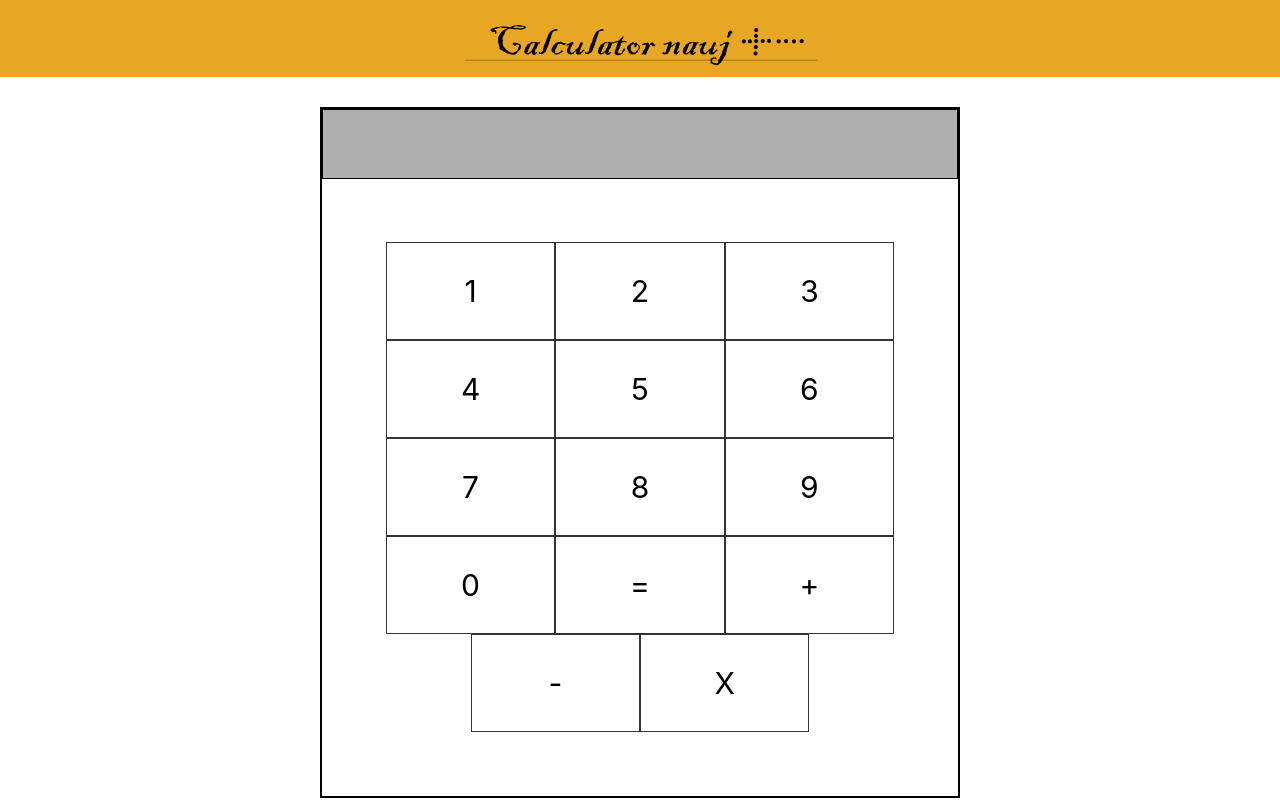
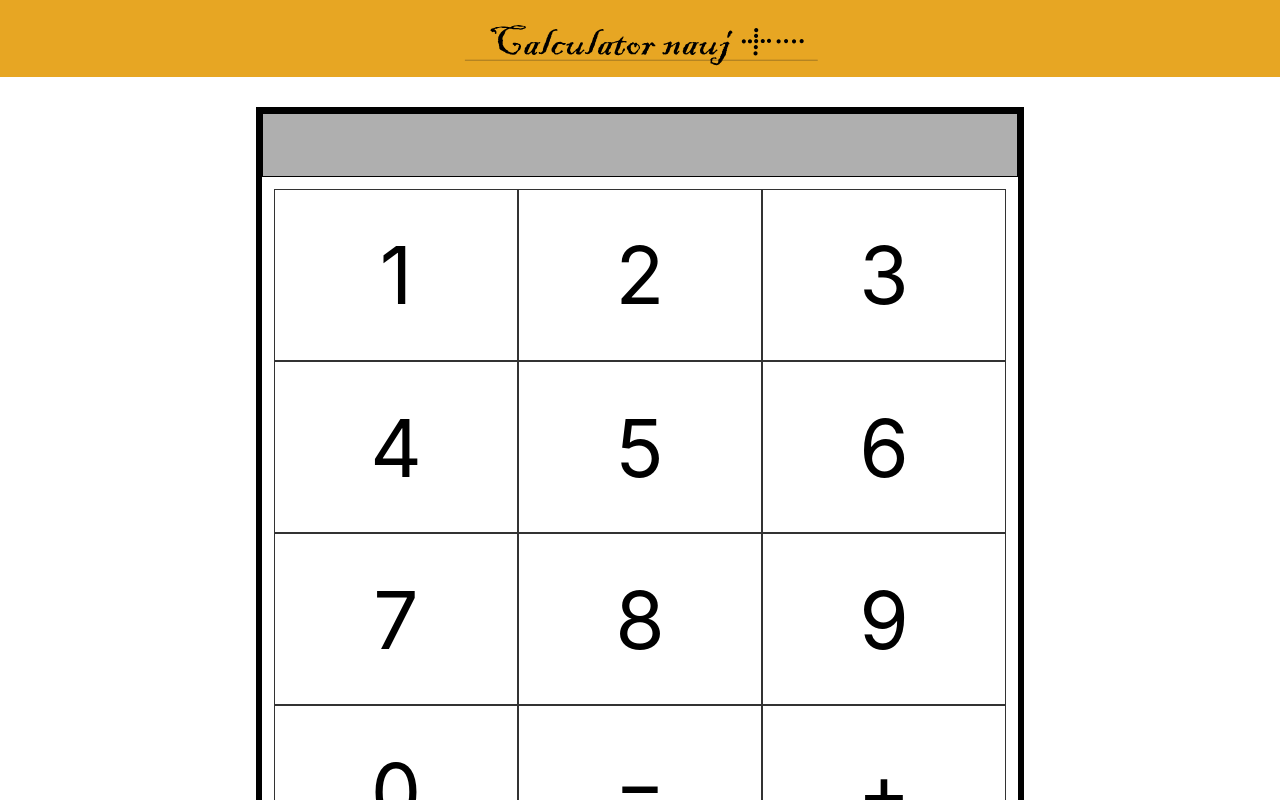
Before and after one commit to juanpabloct/Calculator-react, a React (Create React App) app: page / in a window 1280 px wide. Shown: the top 800 px of the page. Built offline with nearby package versions, Linux system fonts and the light colour scheme.

Commit message:
Se hizo mas responsive la calculadora

```diff
--- a/src/components/calculadora/calculadora.css
+++ b/src/components/calculadora/calculadora.css
@@ -1,38 +1,56 @@
 .calculadora {
-  border: 2px solid black;
-  width: 50%;
+  border: 6px solid black;
+  width: 60vw;
   position: relative;
   top: 30px;
   margin: auto;
 }
 .pantalla {
   width: 100%;
-  height: 70px;
+  height: 8vh;
   border: 1px solid black;
   background-color: rgb(175, 175, 175);
-  font-size: larger;
+  font-size: 37px;
   overflow: hidden;
   position: relative;
-}
-@media (max-width: 400px) {
-  .pantalla {
-    font-size: 20px;
-  }
+  display: flex;
+  justify-content: flex-end;
+  align-items: center;
 }
 .teclas {
   display: flex;
   flex-wrap: wrap;
   justify-content: center;
-  padding: 10%;
+  padding: 12px;
 }
 .grid {
   background-color: rgba(255, 255, 255, 0.8);
   border: 1px solid rgba(0, 0, 0, 0.8);
-  padding: 30px;
+  padding: 5%;
   font-size: 30px;
   text-align: center;
-  flex: 0 0 33.3%;
+  flex: 1 1 33.3%;
 }
 .grid:hover {
   background-color: rgb(48, 42, 42);
 }
+#eliminar {
+  width: 40%;
+}
+@media (min-width: 1000px) {
+  .grid {
+    font-size: 80px;
+  }
+  .pantalla {
+    font-size: 60px;
+  }
+}
+@media (max-width: 300px) {
+  .grid {
+    font-size: 8px;
+  }
+  .pantalla {
+    font-size: 8px;
+    height: 4vh;
+  }
+}
```
